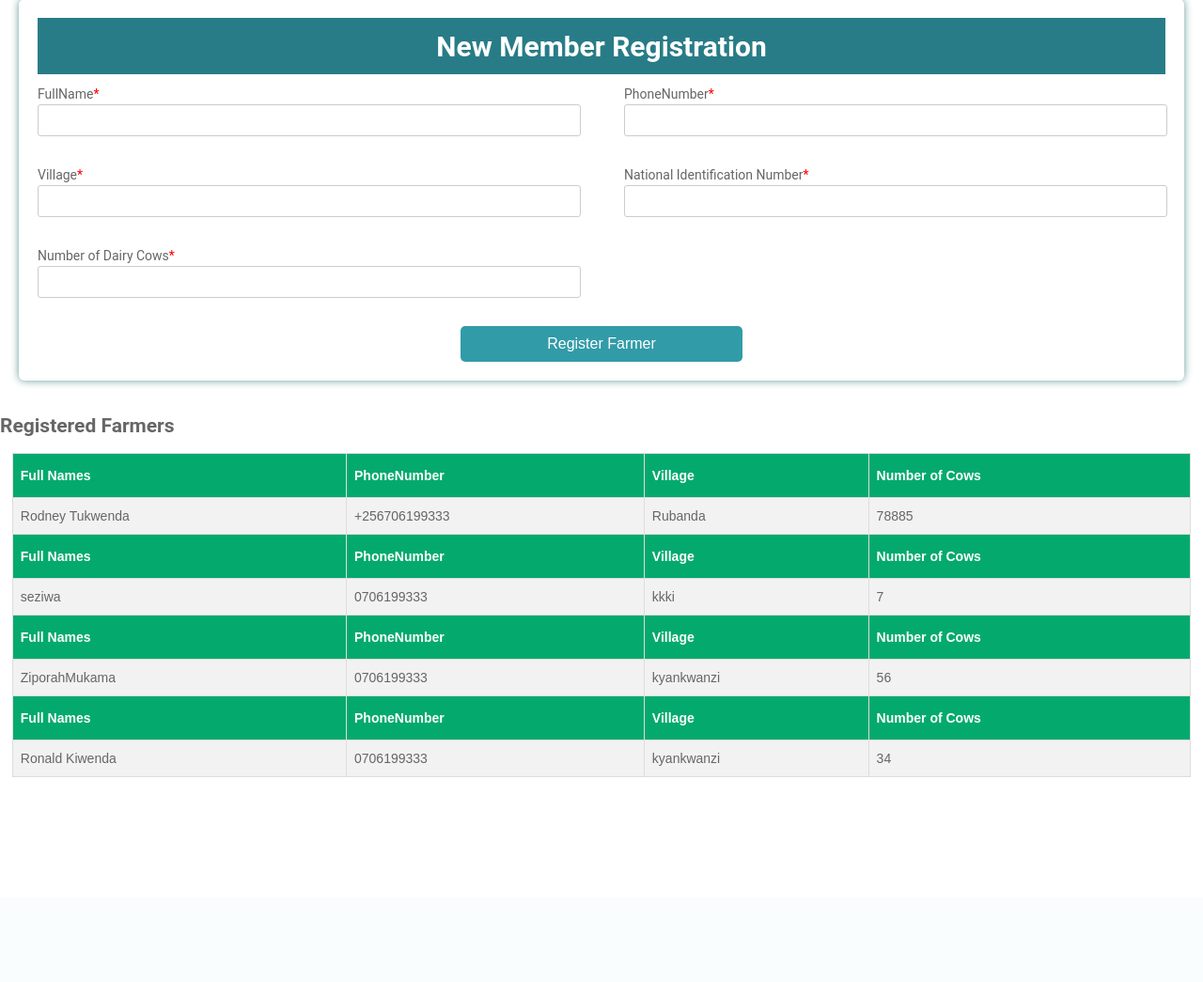
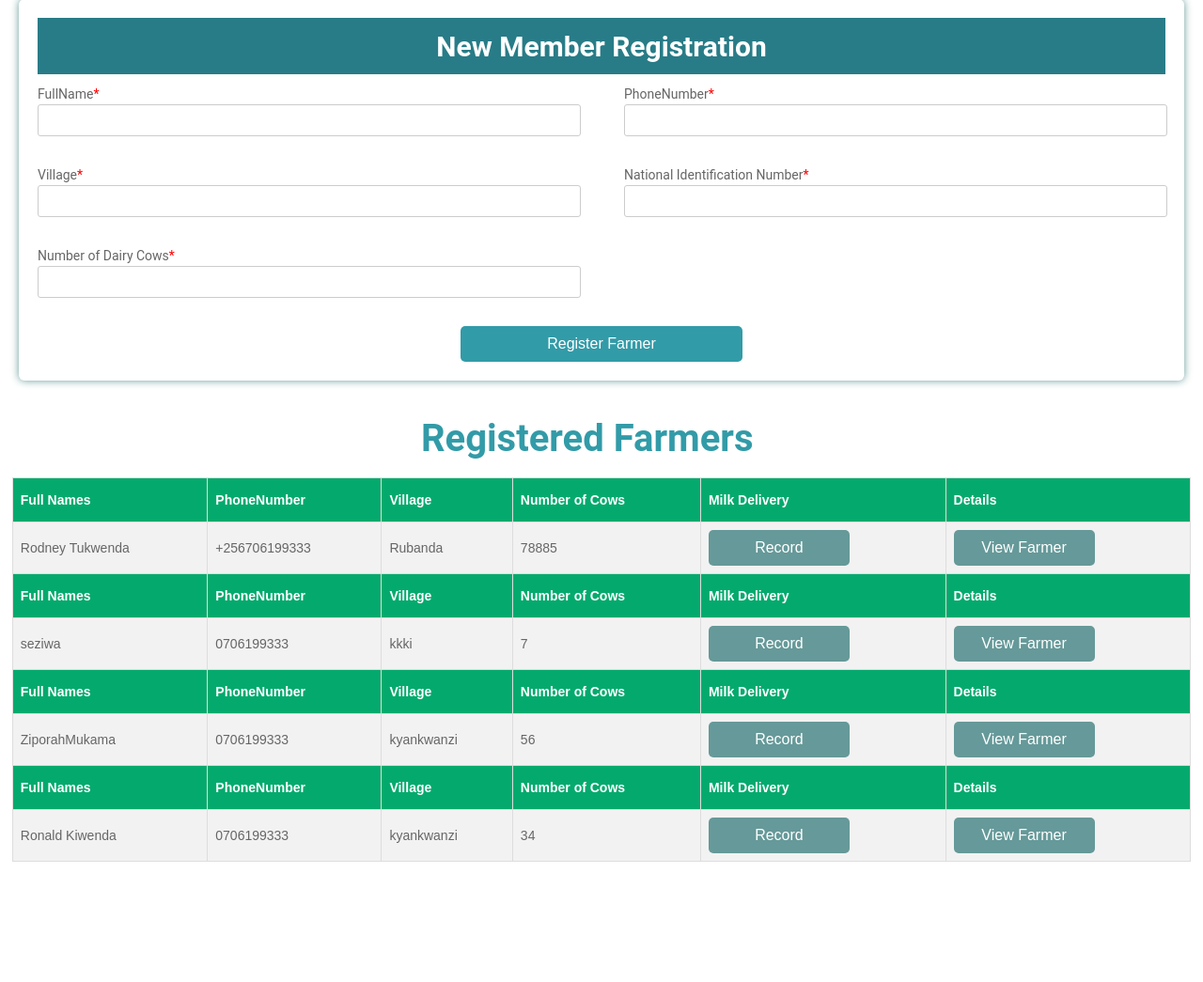
Before and after one commit to KESA24/Laoremus_technical_interview_webApp, a Django app: page / in a window 1280 px wide. Shown: the part 113-1158 px from the top of the page at 94% size. Before the commit the page ends 940 px from the top, so only its background shows below. Run offline with Django 4.2, Linux system fonts and the light colour scheme; data comes from the database, SQL or seed files in the repository.

Commit message:
Milk delivery

```diff
--- a/templates/index.html
+++ b/templates/index.html
@@ -57,10 +57,10 @@ html,
     }
 
     h1 {
-      position: absolute;
+      position: relative;
       margin: 0;
       font-size: 40px;
-      color: black;
+      color: #329ba8;
       z-index: 2;
       line-height: 83px;
     }
@@ -255,6 +255,7 @@ html,
   background-color: #04AA6D;
   color: white;
 }
+
   </style>
 </head>
 
@@ -295,7 +296,7 @@ html,
   </form>
   </div>
   <div>
-  <h2>Registered Farmers</h2>
+  <h1 style="margin-left: 35%">Registered Farmers</h1>
   <table id="farmers">
     {% for farmer in farmers reversed %}
     <tr>
@@ -303,12 +304,16 @@ html,
       <th>PhoneNumber</th>
       <th>Village</th>
       <th>Number of Cows</th>
+      <th>Milk Delivery</th>
+      <th>Details</th>
     </tr>
     <tr>
       <td>{{farmer.names}}</td>
       <td>{{farmer.phone}}</td>
       <td>{{farmer.village}}</td>
       <td>{{farmer.cows}}</td>
+      <td><button>Record</button></td>
+      <td><button>View Farmer</button></td>
     </tr>
     {% endfor %}
   </table>
```
